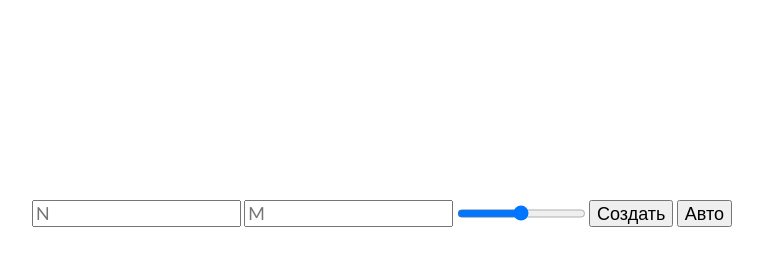
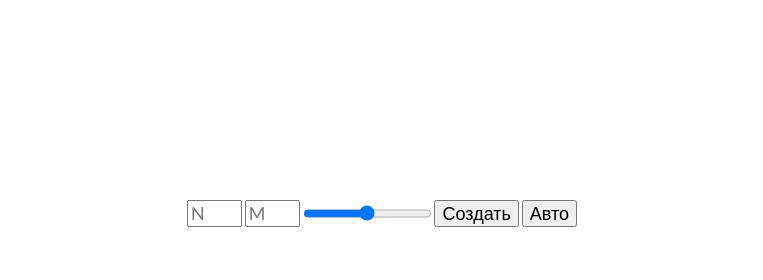
Before and after one commit to alex-y-kuznetsov/Matrix, a website: page source/index.html in a window 1280 px wide. Shown: the whole page, without its empty margins (258-1021 px from the left). Drawn offline with nearby package versions, Linux system fonts and the light colour scheme; files that its build step writes are made by us from their sources.

Commit message:
фиксы рандомизатора и верстки

```diff
--- a/source/index.html
+++ b/source/index.html
@@ -12,8 +12,8 @@
       <div class="page-main__wrapper">
         <section class="matrix-param">
           <form class="matrix-param__form" action="#" method="post">
-            <input type="number" name="matrix-n" class="matrix-param__n" placeholder="N">
-            <input type="number" name="matrix-m" class="matrix-param__m" placeholder="M">
+            <input type="number" name="matrix-n" class="matrix-param__n" placeholder="N" min="1" max="40">
+            <input type="number" name="matrix-m" class="matrix-param__m" placeholder="M" min="1" max="40">
             <input type="range" name="matrix-range" class="matrix-param__range" placeholder="Range">
             <input type="submit" name="matrix-submit" class="matrix-param__create" value="Создать">
             <input type="button" name="matrix-random" class="matrix-param__create matrix-param__create--random" value="Авто">
--- a/source/js/matrix.js
+++ b/source/js/matrix.js
@@ -40,7 +40,7 @@
   var createRandomMatrixHandler = function (evt) {
     evt.preventDefault();
     clearMatrix();
-    createMatrix(0, 2, getRandom(0, 40), getRandom(0, 40));
+    createMatrix(0, 2, getRandom(1, 40), getRandom(1, 40));
   };
 
   createButton.addEventListener('click', createMatrixHandler);
--- a/source/less/blocks/matrix-output.less
+++ b/source/less/blocks/matrix-output.less
@@ -2,5 +2,9 @@
   &__table {
     margin: 0 auto;
     padding-top: 50px;
+
+    & td {
+      cursor: pointer;
+    }
   }
 }
--- a/source/less/blocks/matrix-param.less
+++ b/source/less/blocks/matrix-param.less
@@ -4,7 +4,7 @@
     flex-direction: row;
     justify-content: space-between;
     padding-top: 200px;
-    width: 700px;
+    width: 390px;
     margin: 0 auto;
   }
 }
```
Also changed, not shown: build/css/style.css, build/css/style.min.css, build/index.html, build/js/matrix.js, build/js/matrix.min.js.
